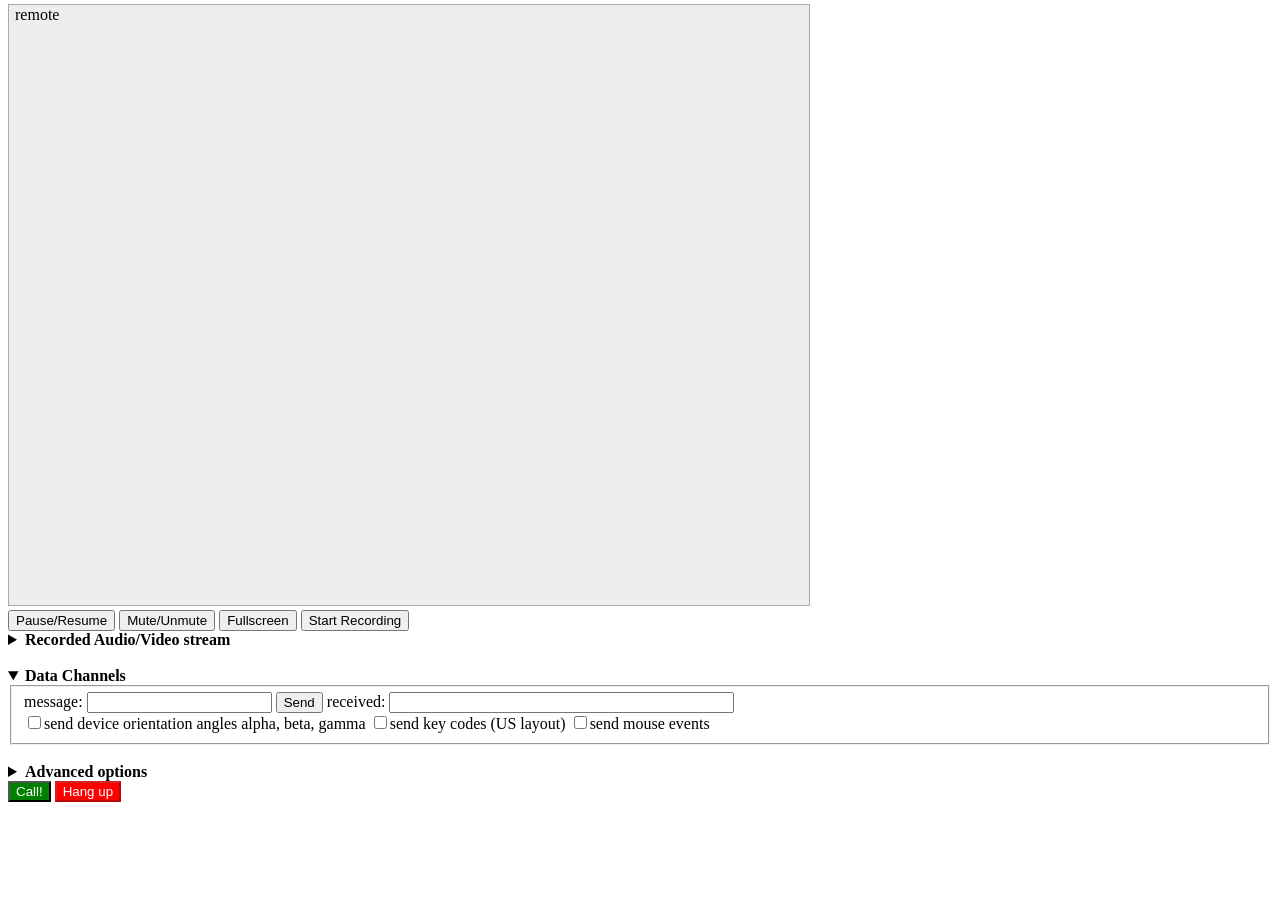
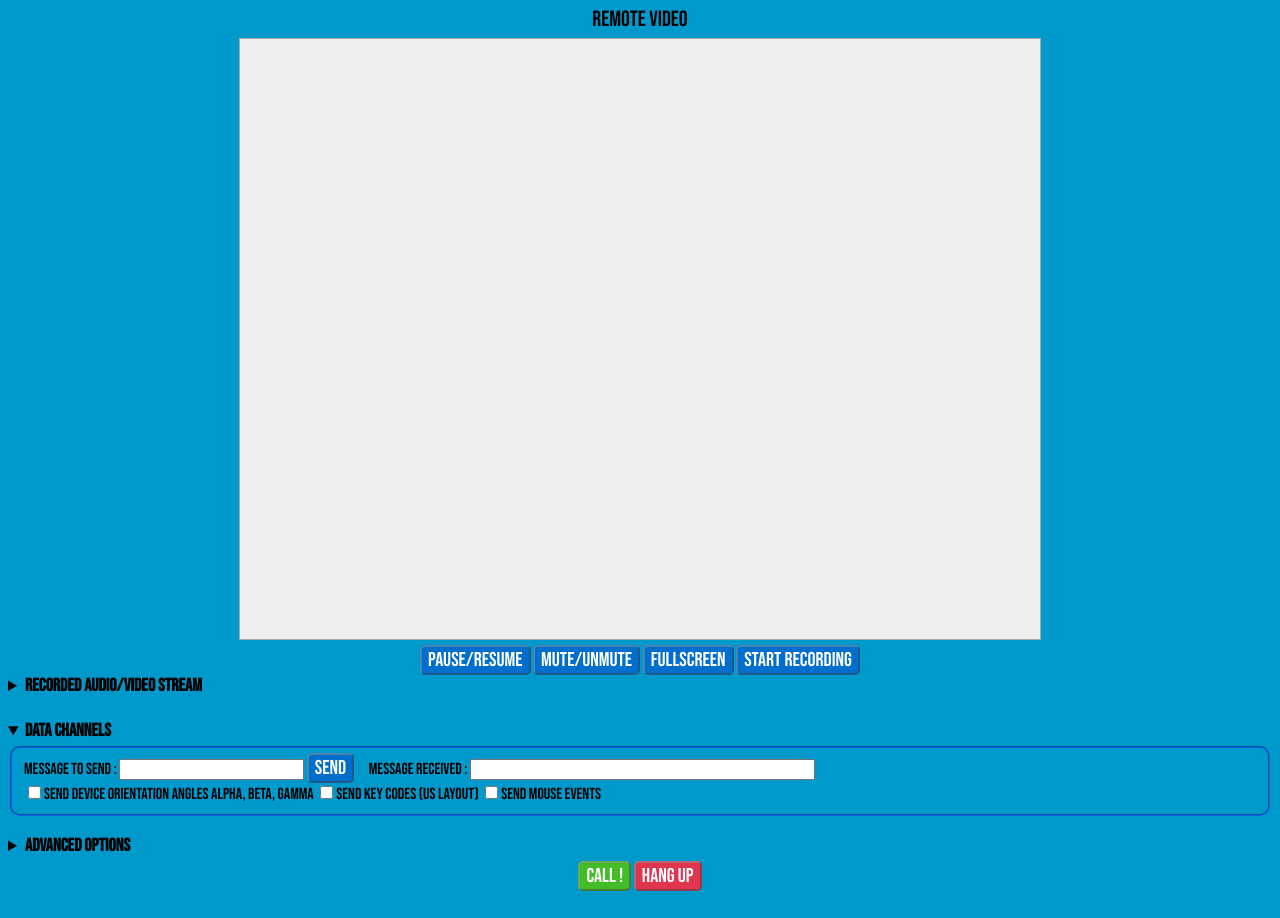
Before and after one commit to AntoineBarroux/iot-webrtc, a plain HTML site: page web/index.html in a window 1280 px wide. Shown: the part 76-994 px from the top of the page. Before the commit the page ends 904 px from the top, so only its background shows below. Drawn offline with Linux system fonts and the light colour scheme; no server answers.

Commit message:
Amélioration du visuel de la page HTML

```diff
--- a/web/index.html
+++ b/web/index.html
@@ -7,7 +7,9 @@
         <title>UV4L WebRTC</title>
         <!--script src="https://raw.githubusercontent.com/dorukeker/gyronorm.js/master/dist/gyronorm.complete.min.js" async></script-->
         <!--script src="https://rawgit.com/dorukeker/gyronorm.js/master/dist/gyronorm.complete.min.js" async></script-->
+		<link rel="stylesheet" href="style.css"/>
         <script type="text/javascript">
+
 
             function httpGetAsync(theUrl, callback) {
                 try {
@@ -1073,7 +1075,7 @@
         </script>
         <style>
             #container {
-                display: flex;
+
                 flex-flow: row nowrap;
                 align-items: flex-end;
             }
@@ -1084,11 +1086,7 @@
             .overlayWrapper {
                 position: relative;
             }
-            .overlayWrapper .overlay {
-                position: absolute;
-                top: 0;
-                left: 5px;
-            }
+
             p {
                 margin: 0.125em;
             }
@@ -1098,15 +1096,16 @@
         </style>
     </head>
     <body>
+	<div class="center">
         <h1>
             <span>Drive Camera motor Over WEBRTC data channel</span>
         </h1>
         <div id="container">
             <div class="overlayWrapper">
+				<p class="overlay" style="margin-bottom:5px;">Remote video</p>
                 <video id="remote-video" autoplay="" width="800" height="600">
                     Your browser does not support the video tag.
                 </video>
-                <p class="overlay">remote</p>
             </div>
         </div>
         <div id="controls">
@@ -1115,18 +1114,19 @@
             <button type=button id="fullscreen" onclick="fullscreen();">Fullscreen</button>
             <button type=button id="record" onclick="start_stop_record();" title="start or stop recording audio/video">Start Recording</button>
         </div>
+	</div>
         <div>
             <details id="record-detail">
                 <summary><b>Recorded Audio/Video stream</b></summary>
                 <div>
                     <div class="overlayWrapper">
+						<p class="overlay">Recorded video</p>
                         <video id="recorded-video" controls>
                             Your browser does not support the video tag.
                         </video>
-                        <p class="overlay">recorded</p>
                     </div>
                 </div>
-                <div>
+                <div style="text-align:center;">
                     <button type=button id="discard" onclick="discard_recording();" title="discard recorded audio/video">Discard</button>
                     <button type=button id="download" onclick="download();" title="save recorded audio/video">Save as</button>
                 </div>
@@ -1136,12 +1136,12 @@
             <details open>
                 <summary><b>Data Channels</b></summary>
                 <fieldset id="datachannels">
-                    <span>message: </span><input type="text" id="datamessage" value="" title="message to send to the remote peer"/>
+                    <span>Message to send : </span><input type="text" id="datamessage" value="" title="message to send to the remote peer"/>
                     <button id="datasend" onclick="send_message();">Send</button>
-                    <span>received: </span><input type="text" readonly="readonly" id="datareceived" size="40" title="data received from the remote peer"/><br>
-                    <label><input type="checkbox" onclick="orientationsend_selection();" id="orientationsend" name="orientationsend" title="send device orientation angles when they change">send device orientation angles alpha, beta, gamma</label>
-                    <label><input type="checkbox" onclick="keypresssend_selection();" id="keypresssend" name="keypresssend" title="send keyboard events. Assume US layout. For users with virtual keyboard: put the focus on the 'message' input text item.">send key codes (US layout)</label>
-                    <label><input type="checkbox" onclick="alert('not implemented yet');" id="mousesend" name="mousesend" title="send mouse events">send mouse events</label>
+                    <span style="margin-left:12px;">Message received : </span><input type="text" readonly="readonly" id="datareceived" size="40" title="data received from the remote peer"/><br>
+                    <label><input type="checkbox" onclick="orientationsend_selection();" id="orientationsend" name="orientationsend" title="send device orientation angles when they change">Send device orientation angles alpha, beta, gamma</label>
+                    <label><input type="checkbox" onclick="keypresssend_selection();" id="keypresssend" name="keypresssend" title="send keyboard events. Assume US layout. For users with virtual keyboard: put the focus on the 'message' input text item.">Send key codes (US layout)</label>
+                    <label><input type="checkbox" onclick="alert('not implemented yet');" id="mousesend" name="mousesend" title="send mouse events">Send mouse events</label>
                 </fieldset>
                 <!--fieldset id="localdatachannels">
                     <button id="datacreate" onclick="create_localdatachannel();">Create</button>
@@ -1153,9 +1153,9 @@
             <details>
                 <summary><b>Advanced options</b></summary>
                 <fieldset>
-                    <span>Remote Peer/Signalling Server Address: </span><input required type="text" id="signalling_server" value="127.0.0.1:8080" title="<host>:<port>, default address is autodetected"/><br>
+                    <span>Remote Peer/Signalling Server Address : </span><input required type="text" id="signalling_server" value="127.0.0.1:8080" title="<host>:<port>, default address is autodetected"/><br>
                     <span>Optional ICE Servers (STUN/TURN): </span><input type="text" id="ice_servers" value="" title="array of RTCIceServer objects as valid JSON string"/><br>
-                    <span>Trickle ICE: </span>
+                    <span>Trickle ICE : </span>
                     <select onclick="trickleice_selection();" id="trickleice" name="trickleice" title="enable trickle ice">
                         <option value="auto">auto</option>
                         <option value="true" selected="selected">true</option>
@@ -1163,8 +1163,10 @@
                     </select>
                 </fieldset>
             </details>
-            <button id="start" style="background-color: green; color: white" onclick="start();">Call!</button>
-            <button disabled id="stop" style="background-color: red; color: white" onclick="stop();">Hang up</button>
+			<div style="text-align:center;">
+            <button id="start" onclick="start();">Call !</button>
+            <button disabled id="stop" onclick="stop();">Hang up</button>
+			</div>
         </div><br>
     </body>
 </html>
--- /dev/null
+++ b/web/style.css
@@ -0,0 +1,66 @@
+@font-face{
+	font-family : 'Bebas Neue';
+	src: url('font/BebasNeue-Regular.ttf');
+}
+
+.center{
+	width:64%;
+	margin-left:auto;
+	margin-right:auto;
+	text-align:center;
+}
+#controls{
+	text-align:center;
+	width:100%;
+}
+.overlayWrapper{
+	text-align:center;
+}
+body{
+	background-color:#0099CC;
+	font-family:'Bebas Neue';
+}
+button{
+	color: #fff !important;
+	text-transform: uppercase;
+	background-color: rgba(0,68,204,0.5);
+	border-radius: 5px;
+	display: inline-block;
+	border-color:rgba(150,150,150,0.5);
+	height:30px;
+	font-family:'Bebas Neue';
+	font-size:20px;
+
+}
+button:hover{
+	background: rgba(128,0,128 ,1 );
+	letter-spacing: 3px;
+	transition: all 0.4s ease 0s;
+
+}
+#start{
+	background-color:#42bc27;
+}
+#stop{
+	background-color:#e0354f;
+}
+#start:hover{
+	background-color:#1fa31d;
+}
+#stop:hover{
+	background-color:#7c0b0b;
+}
+summary{
+	margin-bottom:5px;
+}
+b{
+	font-size:18px;
+}
+fieldset{
+	border-color:rgba(0,68,204,0.7);
+	border-radius:10px;
+
+}
+p{
+	font-size:22px;
+}
```
Also changed, not shown: web/font/BebasNeue-Regular.ttf (added).
